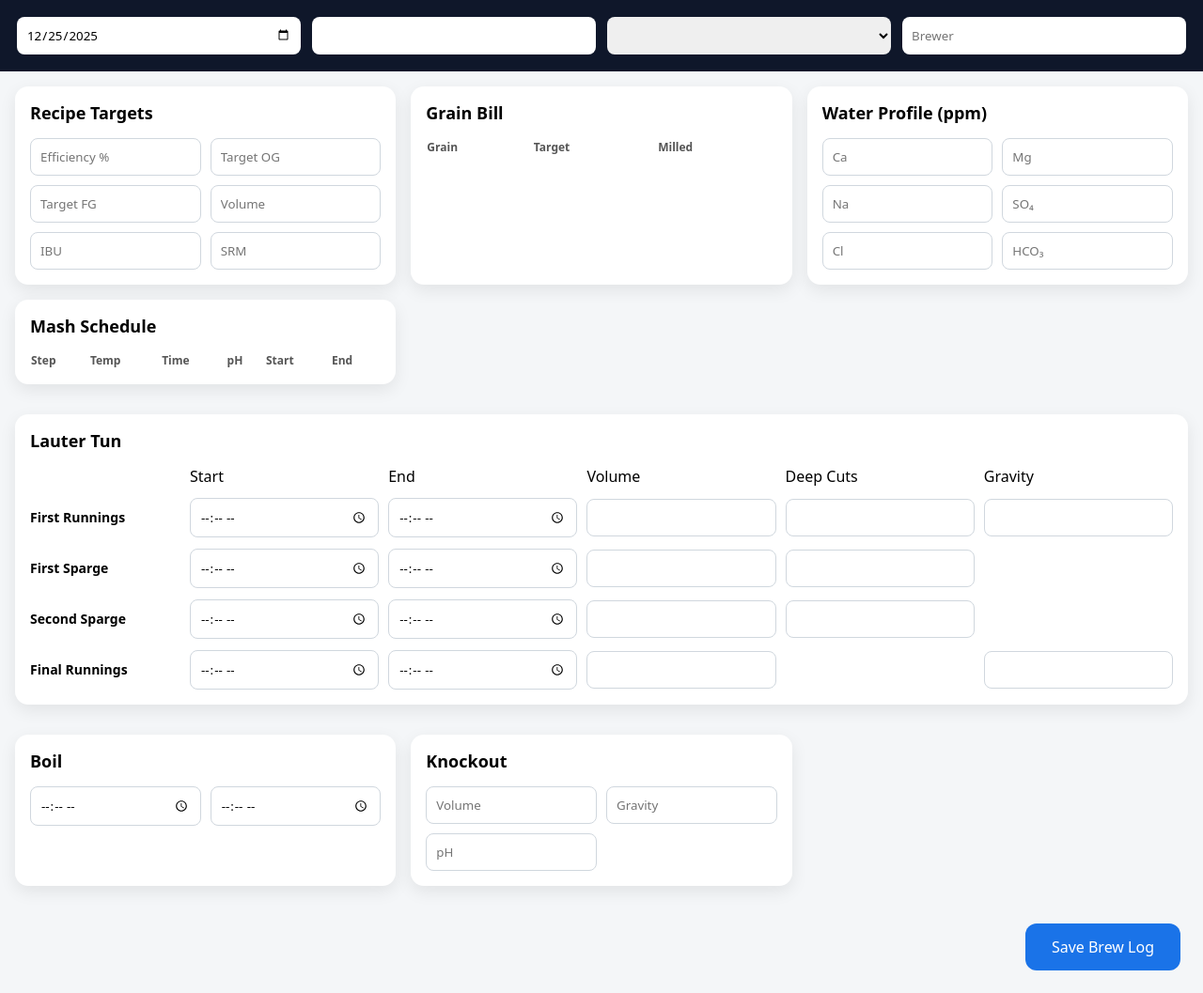
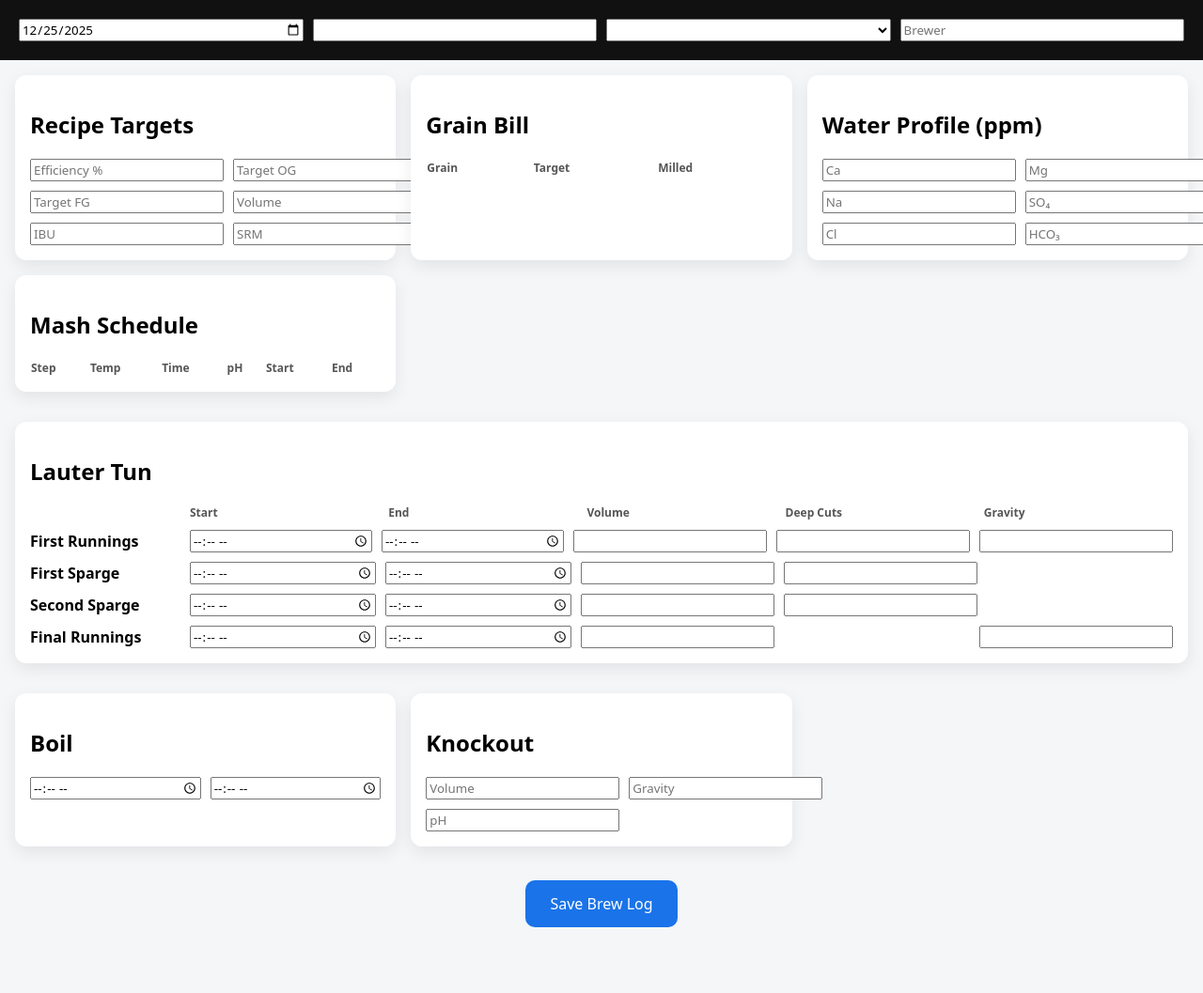
Before and after one commit to remyjdavis/Suburban-Brewing-Production-Dashboard-, a plain HTML site: page brew-log.html in a window 1280 px wide. Shown: the whole page at 94% size. After the commit the page ends 1007 px from the top, so only its background shows below. Drawn offline with Linux system fonts and the light colour scheme; no server answers.

Commit message:
Update brew-log.css

```diff
--- a/brew-log.css
+++ b/brew-log.css
@@ -8,26 +8,18 @@ body {
   background: #f4f6f8;
 }
 
-/* Header */
 .page-header {
-  background: #0f172a;
-  padding: 18px;
+  background: #111;
+  color: white;
+  padding: 20px;
 }
 
 .brew-meta {
   display: grid;
   grid-template-columns: repeat(4, 1fr);
-  gap: 12px;
+  gap: 10px;
 }
 
-.brew-meta input,
-.brew-meta select {
-  padding: 10px;
-  border-radius: 8px;
-  border: none;
-}
-
-/* Main Grid */
 .grid {
   display: grid;
   grid-template-columns: repeat(auto-fill, minmax(340px, 1fr));
@@ -37,31 +29,17 @@ body {
 
 .card {
   background: white;
-  border-radius: 14px;
+  border-radius: 12px;
   padding: 16px;
   box-shadow: 0 6px 18px rgba(0,0,0,0.08);
 }
 
-.card h2 {
-  margin-top: 0;
-  font-size: 18px;
-}
-
-/* Inputs */
 .inline-fields {
   display: grid;
   grid-template-columns: repeat(2, 1fr);
   gap: 10px;
 }
 
-input, select {
-  padding: 10px;
-  border-radius: 8px;
-  border: 1px solid #d0d7de;
-  width: 100%;
-}
-
-/* Tables */
 table {
   width: 100%;
   border-collapse: collapse;
@@ -73,11 +51,11 @@ th {
   text-align: left;
 }
 
-td {
-  padding: 6px 4px;
+td input {
+  width: 100%;
 }
 
-/* ---------- FULL WIDTH LAUTER ---------- */
+/* FULL WIDTH BREAKOUT */
 .full-width-wrapper {
   width: 100vw;
   margin-left: calc(-50vw + 50%);
@@ -87,7 +65,7 @@ td {
 .lauter-grid {
   display: flex;
   flex-direction: column;
-  gap: 12px;
+  gap: 10px;
 }
 
 .lauter-row {
@@ -97,22 +75,22 @@ td {
   align-items: center;
 }
 
-.lauter-row strong {
-  font-size: 14px;
+.lauter-row.header {
+  font-size: 12px;
+  font-weight: 600;
+  color: #555;
 }
 
-/* Footer */
 .footer {
-  padding: 24px;
-  text-align: right;
+  text-align: center;
+  padding: 20px;
 }
 
 .save {
-  padding: 14px 28px;
+  padding: 14px 26px;
   font-size: 16px;
   background: #1a73e8;
   color: white;
   border: none;
-  border-radius: 12px;
-  cursor: pointer;
+  border-radius: 10px;
 }
```
